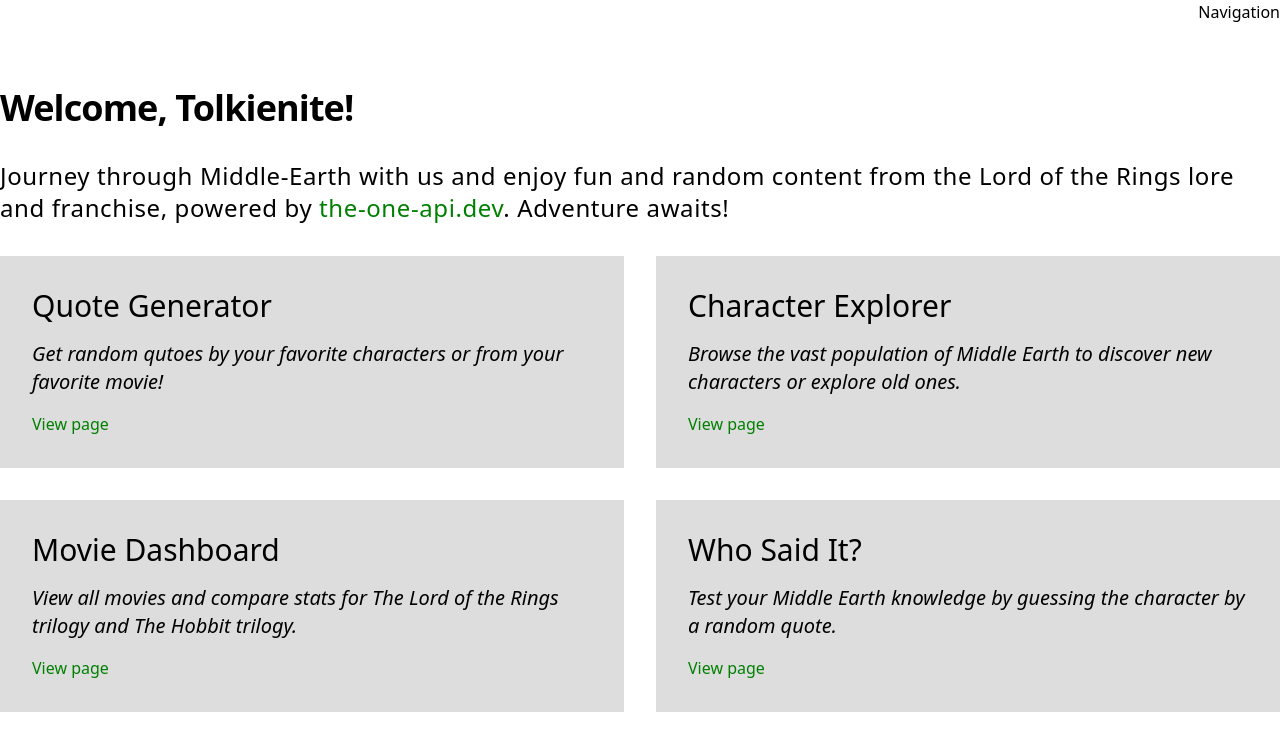
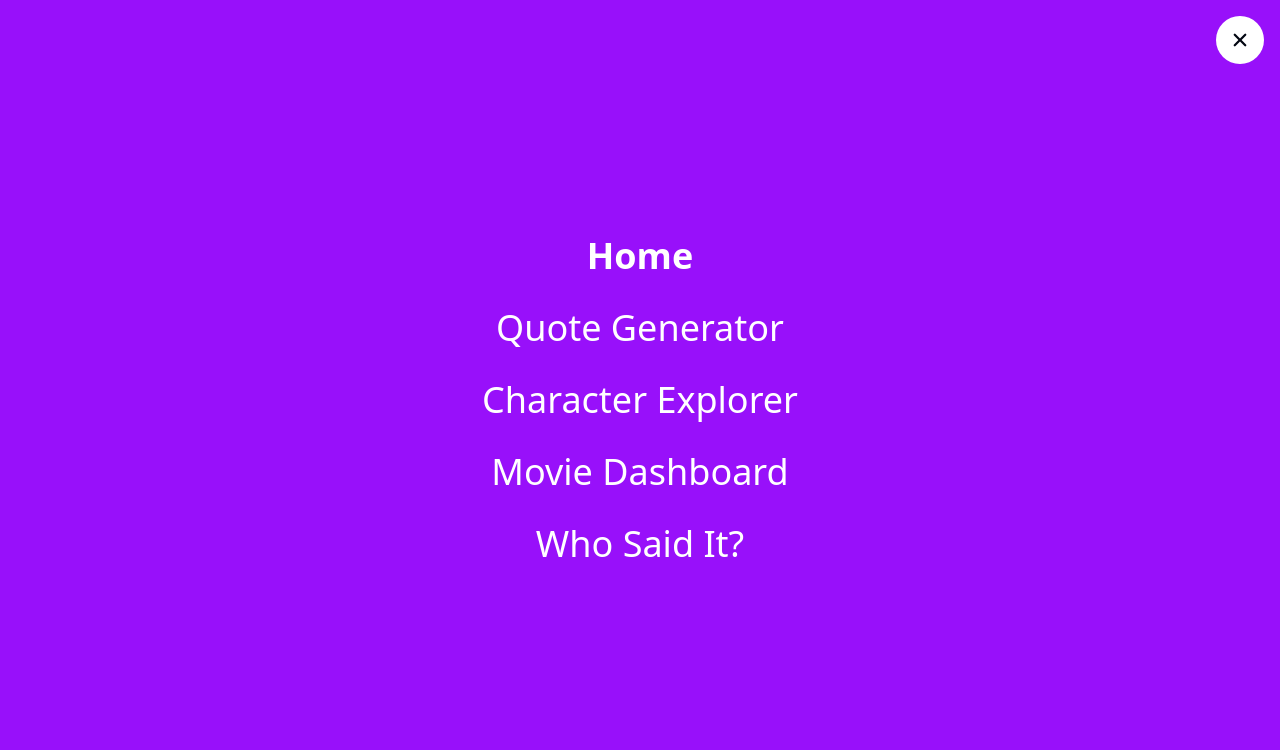
Before and after one commit to MXFrench/tolkienite-central, a React (Vite) app: page / in a window 1280 px wide. Shown: the top 750 px of the page. Built offline with nearby package versions, Linux system fonts and the light colour scheme.

Commit message:
Update home page styles. Build navigation component.

```diff
--- a/package.json
+++ b/package.json
@@ -13,6 +13,7 @@
     "@tailwindcss/vite": "^4.1.11",
     "react": "^19.1.0",
     "react-dom": "^19.1.0",
+    "react-icons": "^5.5.0",
     "react-router": "^7.7.1",
     "tailwindcss": "^4.1.11"
   },
--- a/src/components/Navigation.jsx
+++ b/src/components/Navigation.jsx
@@ -1,10 +1,44 @@
-import React from 'react'
+import { useState } from 'react'
+import { pages } from '../pages/Home';
+import { NavLink } from 'react-router';
+import { IoClose } from "react-icons/io5";
+import { IoMenu } from "react-icons/io5";
 
 const Navigation = () => {
+  const [isOpen, setIsOpen] = useState(true);
+
+  const navLinks = [
+    {
+      id: 0,
+      name: "Home",
+      path: "/",
+    },
+    ...pages,
+  ];
+
   return (
-    <div className="fixed top-0 right-0">
-      Navigation
-    </div>
+    <>
+      {isOpen && (
+        <div className="fixed inset-0 h-screen w-screen z-20 bg-nav-bg grid place-content-center"
+          onClick={() => setIsOpen(false)}
+        >
+          <ul className='flex flex-col gap-4 items-center'>
+            {navLinks.map(({id, name, path}) => (
+              <li key={id} className='text-2xl sm:text-4xl font-thin p-2 hover:bg-nav-highlight transition cursor-pointer text-nav-link'>
+                <NavLink to={path}
+                  className={({ isActive }) => isActive && "font-semibold"}
+                >{name}</NavLink>
+              </li>
+            ))}
+          </ul>
+        </div>
+      )}
+
+      <button className='fixed z-30 top-4 right-4 size-12 bg-bg-secondary rounded-full text-2xl flex items-center justify-center cursor-pointer hover:shadow-lg transition'
+        onClick={() => setIsOpen(prev => !prev)}>
+        {isOpen ? <IoClose /> : <IoMenu />}
+      </button>
+    </>
   )
 }
 
--- a/src/index.css
+++ b/src/index.css
@@ -1,10 +1,15 @@
 @import "tailwindcss";
 
 :root {
-  --col-text: black;
-  --col-bg: white;
-  --col-links: green;
-  --col-bg-secondary: #ddd;
+  --col-text: var(--color-gray-950);
+  --col-bg: var(--color-gray-200);
+  --col-links: var(--color-purple-500);
+  --col-bg-secondary: var(--color-white);
+  --col-primary: var(--color-blue-500);
+
+  --col-nav-bg: var(--color-purple-600);
+  --col-nav-highlight: var(--color-purple-800);
+  --col-nav-link: var(--color-white);
 }
 
 /* body[data-theme="shire"] {
@@ -16,6 +21,14 @@
   --color-bg: var(--col-bg);
   --color-links: var(--col-links);
   --color-bg-secondary: var(--col-bg-secondary);
+  --color-primary: var(--col-primary);
+
+  --color-nav-bg: var(--col-nav-bg);
+  --color-nav-highlight: var(--col-nav-highlight);
+  --color-nav-link: var(--col-nav-link);
+
+  --container-auto-xl: min(calc(100% - 2.5rem), 80rem);
+  --container-auto-lg: min(calc(100% - 2.5rem), 72rem);
 }
 
 body {
--- a/src/pages/Home.jsx
+++ b/src/pages/Home.jsx
@@ -1,7 +1,7 @@
 
 import { Link } from 'react-router';
 
-const pages = [
+export const pages = [
   {
     id: 1,
     name: "Quote Generator",
@@ -30,17 +30,17 @@ const pages = [
 
 const Home = () => {
   return (
-    <div className="grid place-content-center grid-cols-[80rem] min-h-screen gap-8">
-      <h1 className="text-4xl font-bold tracking-tight">Welcome, Tolkienite!</h1>
-      <p className='text-2xl tracking-wide'>
-        Journey through Middle-Earth with us and enjoy fun and random content from the Lord of the Rings lore and franchise, powered by <a href="https://the-one-api.dev" className="text-links">the-one-api.dev</a>. Adventure awaits!
+    <div className="grid place-content-center grid-cols-(--container-auto-xl) min-h-screen gap-8 py-8 sm:px-4">
+      <h1 className="text-4xl 2xl:text-5xl font-bold tracking-tight">Welcome, Tolkienite!</h1>
+      <p className='text-xl 2xl:text-2xl tracking-wide'>
+        Journey through Middle-Earth with us and enjoy fun and random content from the Lord of the Rings lore and franchise, powered by <a href="https://the-one-api.dev" target="_blank" className="text-links">the-one-api.dev</a>. Adventure awaits!
       </p>
 
       <div className="grid sm:grid-cols-2 gap-8">
         {pages.map(({id, name, description, path}) => (
-          <div className="bg-bg-secondary p-8 space-y-4" key={id}>
-            <h3 className='text-3xl'>{name}</h3>
-            <p className='text-xl italic'>{description}</p>
+          <div className="bg-bg-secondary p-4 xl:p-8 space-y-4" key={id}>
+            <h3 className='text-2xl xl:text-3xl'>{name}</h3>
+            <p className='text-lg xl:text-xl italic'>{description}</p>
             <Link to={path} className='text-links'>View page</Link>
           </div>
         ))}
```
Also changed, not shown: 1 other file (tests, documents, lock files or other folders).
